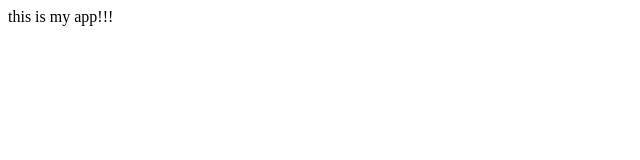
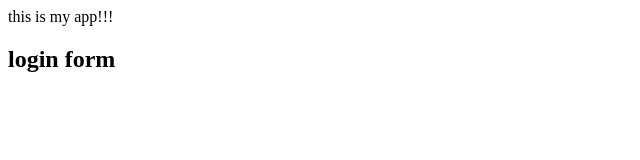
Before and after one commit to louismoses/git-learning-101, a plain HTML site: page index.html in a window 1280 px wide. Shown: the whole page, without its empty margins (0-640 px from the left). Drawn offline with Linux system fonts and the light colour scheme.

Commit message:
moses_new branch

```diff
--- a/index.html
+++ b/index.html
@@ -5,5 +5,6 @@
 </head>
 <body>
 	this is my app!!!
+	<h2>login form</h2>
 </body>
 </html>
```
